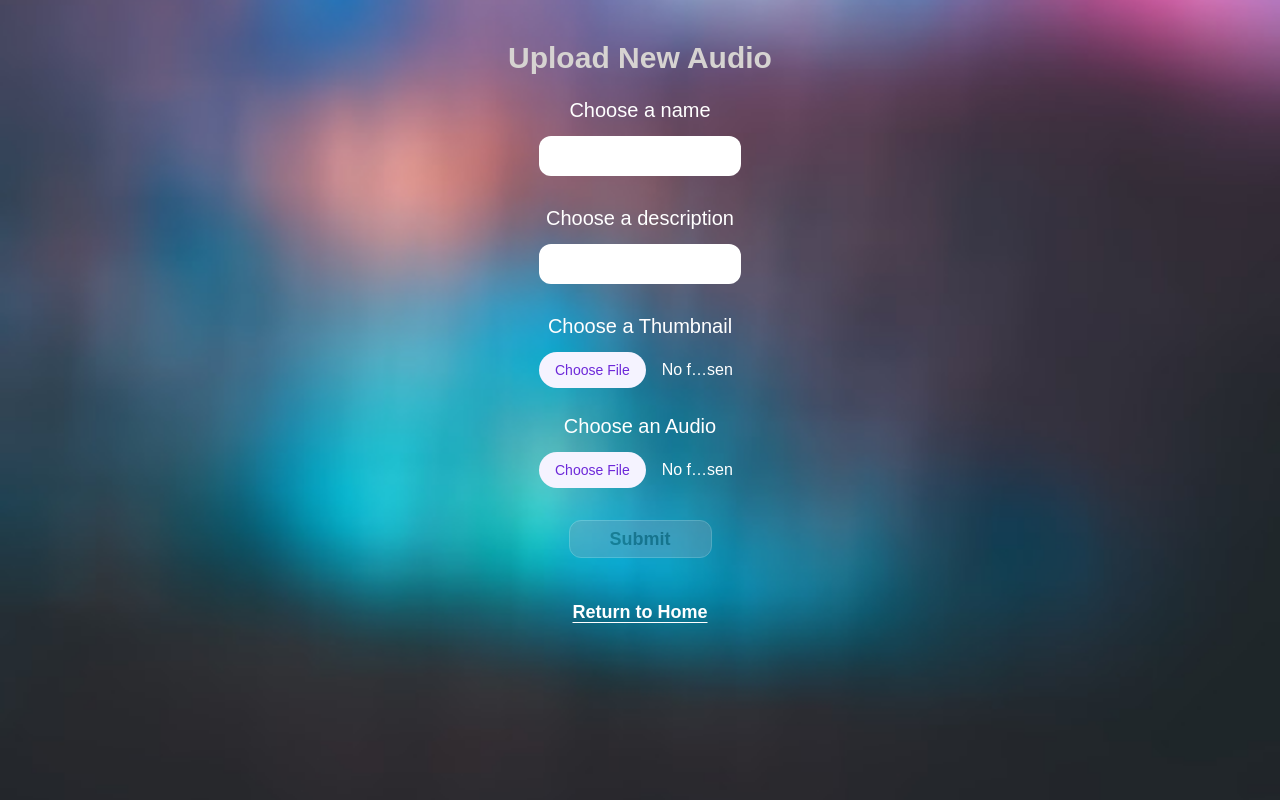
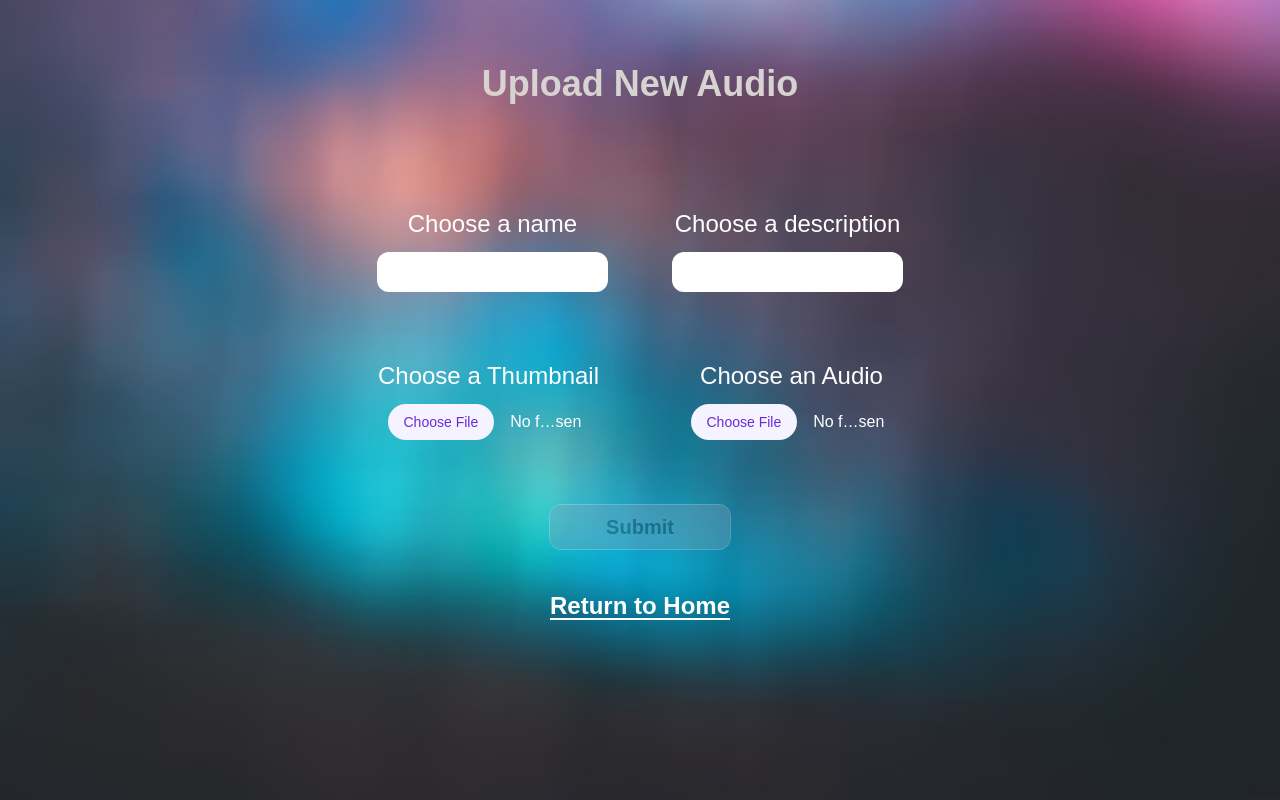
Before and after one commit to Ahmed96Mah/demo-player, a React (Create React App) app: page /upload in a window 1280 px wide. Built offline with nearby package versions, Linux system fonts and the light colour scheme.

Commit message:
Update Upload page styles

```diff
--- a/src/Pages/Upload.tsx
+++ b/src/Pages/Upload.tsx
@@ -36,8 +36,10 @@ const Upload = () => {
       const thumbnailURL = await getDownloadURL(thumbnailRef);
       // Get the audio Download URL
       const audioURL = await getDownloadURL(audioRef);
+      // Get the document count in collection
       const snapshot = await getCountFromServer(collRef);
       const count = snapshot.data().count;
+      // Add a document with the count as its unique id
       await setDoc(doc(collRef, count.toString()), {
         id: count,
         name: (
@@ -50,15 +52,6 @@ const Upload = () => {
         thumbnail: thumbnailURL,
         audio_src: audioURL,
       });
-      /*
-      const docRef = await addDoc(collRef, {
-        id: count,
-        name: (((e.target as HTMLFormElement).name as unknown) as HTMLInputElement).value,
-        description: (((e.target as HTMLFormElement).description as unknown) as HTMLInputElement).value,
-        thumbnail: thumbnailURL,
-        audio_src: audioURL
-      });
-      */
       (e.target as HTMLFormElement).reset();
     } catch (err) {
       console.log(`Error!: ${err}`);
@@ -67,37 +60,45 @@ const Upload = () => {
 
   return (
     <div className="App font-space-grotesk bg-hero-mob bg-no-repeat bg-cover bg-center h-screen">
-      <header className="App-header pt-10 pb-5">
-        <h1 className="font-bold text-3xl text-center text-stone-300">
+      <header className="App-header pt-10 pb-5 md:pt-16">
+        <h1 className="font-bold text-3xl text-center text-stone-300 md:text-4xl">
           Upload New Audio
         </h1>
       </header>
-      <main className="flex flex-col items-center">
+      <main className="flex flex-col items-center md:mt-16">
         <form
-          className="flex flex-col items-center"
+          className="flex flex-col items-center md:w-9/12"
           onSubmit={handleFormSubmit as unknown as FormEventHandler}
         >
-          <label className="text-xl text-white mb-3" htmlFor="name">
+          <div className='w-full flex flex-col md:flex-row md:flex-nowrap md:justify-center md:my-5'>
+            <div className='flex flex-col items-center md:mr-16'>
+              <label className="text-xl text-white mb-3 md:text-2xl" htmlFor="name">
                 Choose a name
               </label>
               <input
-            className="mb-7 w-8/12 px-3 py-2 text-center rounded-xl"
+                className="mb-7 w-8/12 px-3 py-2 text-center rounded-xl md:w-full"
                 type="text"
                 id="name"
                 name="name"
                 required
               />
-          <label className="text-xl text-white mb-3" htmlFor="description">
+            </div>
+            <div className='flex flex-col items-center'>
+              <label className="text-xl text-white mb-3 md:text-2xl" htmlFor="description">
                 Choose a description
               </label>
               <input
-            className="mb-7 w-8/12 px-3 py-2 text-center rounded-xl"
+                className="mb-7 w-8/12 px-3 py-2 text-center rounded-xl md:w-full"
                 type="text"
                 id="description"
                 name="description"
                 required
               />
-          <label className="text-xl text-white mb-3" htmlFor="thumbnail">
+            </div>
+          </div>
+          <div className='w-full flex flex-col md:flex-row md:flex-nowrap md:justify-center md:my-5'>
+            <div className='flex flex-col items-center'>
+              <label className="text-xl text-white mb-3 md:text-2xl" htmlFor="thumbnail">
                 Choose a Thumbnail
               </label>
               <input
@@ -114,7 +115,9 @@ const Upload = () => {
                   setThumbnailEmpty(false);
                 }}
               />
-          <label className="text-xl text-white mb-3" htmlFor="audio">
+            </div>
+            <div className='flex flex-col items-center'>
+              <label className="text-xl text-white mb-3 md:text-2xl" htmlFor="audio">
                 Choose an Audio
               </label>
               <input
@@ -131,8 +134,10 @@ const Upload = () => {
                   setAudioEmpty(false);
                 }}
               />
+            </div>
+          </div>
           <button
-            className="my-5 bg-violet-50 font-bold text-lg text-violet-700 px-10 border py-1 rounded-xl disabled:bg-slate-400 disabled:text-stone-900 disabled:opacity-30"
+            className="my-5 bg-violet-50 font-bold text-lg text-violet-700 px-10 border py-1 rounded-xl hover:bg-violet-100 hover:text-violet-900 disabled:bg-slate-400 disabled:text-stone-900 disabled:opacity-30 disabled:cursor-not-allowed md:text-xl md:px-14 md:py-2"
             disabled={
               thumbnailEmpty === false && audioEmpty === false ? false : true
             }
@@ -141,7 +146,7 @@ const Upload = () => {
           </button>
         </form>
         <Link className="mt-5" to="/">
-          <span className="text-white text-lg font-bold underline underline-offset-4">
+          <span className="text-white text-lg font-bold underline underline-offset-4 md:text-2xl hover:text-green-400">
             Return to Home
           </span>
         </Link>
```
Lines whose indentation alone changed are shown as unchanged.
